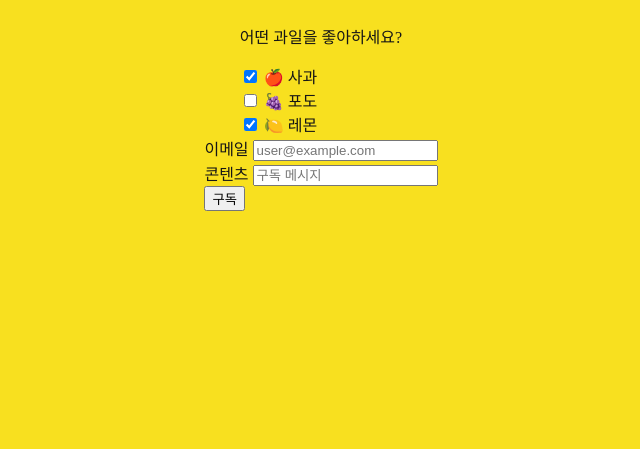
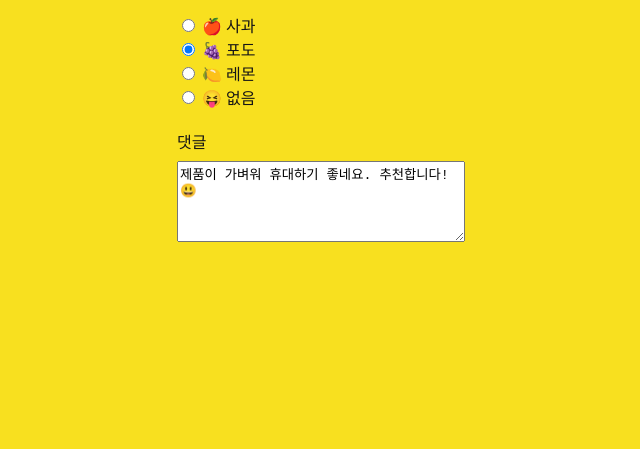
Before and after one commit to b1ackitty/learn-js, a website: page index.html in a window 1280 px wide. Shown: the part 351-800 px from the top of the page, without its empty margins (319-959 px from the left). Drawn offline with nearby package versions, Linux system fonts and the light colour scheme; a web font is replaced by a local one.

Commit message:
[학습] 폼 필드 이벤트 2
- 라디오 버튼(radio button)
- 텍스트 에어리어(textarea)

```diff
--- a/assets/scripts/learn/71-form-field-event.js
+++ b/assets/scripts/learn/71-form-field-event.js
@@ -63,4 +63,34 @@
   //   console.log(element.checked)
   //   if (element.value === 'on') element.checked = true
   // }
+})
+
+// Radiobutton
+// name 속성 값 동일
+// .value
+// .checked
+;(() => {
+  const form = document.querySelector('.form')
+
+  const radios = [...form.querySelectorAll('[type="radio"]')]
+
+  console.log(radios.filter(radio => radio.checked))
+
+  // const [ appleRadio, grapeRadio ] = form.elements
+
+  // console.log(appleRadio.value) // '사과'
+  // console.log(appleRadio.checked) // true
+  // console.log(grapeRadio.value) // '포도'
+  // console.log(grapeRadio.checked) // false
+})
+
+// Textarea
+;(() => {
+  const form = document.querySelector('.form')
+
+  // <textarea> 요소의 값 쓰기
+  form.comment.value = '제품이 가벼워 휴대하기 좋네요. 추천합니다! 😃'
+
+  // <textarea> 요소의 값 읽기
+  console.log(form.comment.value.trim())
 })()
--- a/index.html
+++ b/index.html
@@ -17,6 +17,37 @@
     <h1 lang="en">JavaScript</h1>
 
     <form class="form">
+      <p>어떤 과일을 좋아하세요? (하나만 체크 가능)</p>
+      <div class="radio-button">
+        <input type="radio" name="favorite-fruit" id="apple" value="사과" />
+        <label for="apple">🍎 사과</label>
+      </div>
+      <div class="radio-button">
+        <input type="radio" name="favorite-fruit" id="grape" value="포도" checked />
+        <label for="grape">🍇 포도</label>
+      </div>
+      <div class="radio-button">
+        <input type="radio" name="favorite-fruit" id="lemon" value="레몬" />
+        <label for="lemon">🍋 레몬</label>
+      </div>
+      <div class="radio-button">
+        <input type="radio" name="favorite-fruit" id="none" value="없음" />
+        <label for="none">😝 없음</label>
+      </div>
+
+      <div class="textarea" style="display: flex; flex-direction: column; gap: 8px; margin-block: 20px;">
+        <label for="comment">댓글</label>
+        <textarea
+          id="comment"
+          name="comment"
+          placeholder="댓글을 작성해주세요."
+          cols="30"
+          rows="5"
+        ></textarea>
+      </div>
+    </form>
+
+    <!-- <form class="form">
       <p>어떤 과일을 좋아하세요?</p>
       <div class="checkbox">
         <input type="checkbox" name="apple" id="apple" value="사과" checked />
@@ -30,29 +61,7 @@
         <input type="checkbox" name="lemon" id="lemon" checked />
         <label for="lemon">🍋 레몬</label>
       </div>
-    </form>
-
-    <form action="/subscribe" method="POST">
-      <div>
-        <label for="email">이메일</label>
-        <input
-          type="email"
-          name="email"
-          id="email"
-          placeholder="user@example.com"
-        />
-      </div>
-      <div>
-        <label for="contents">콘텐츠</label>
-        <input
-          type="text"
-          name="contents"
-          id="contents"
-          placeholder="구독 메시지"
-        />
-      </div>
-      <button type="submit">구독</button>
-    </form>
+    </form> -->
 
     <main hidden>
 
```
